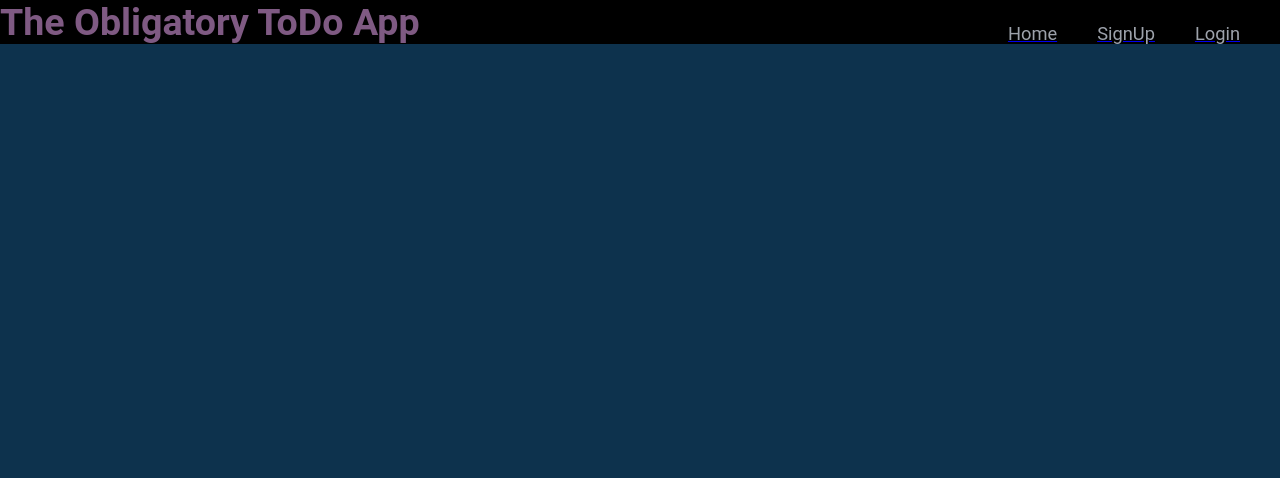
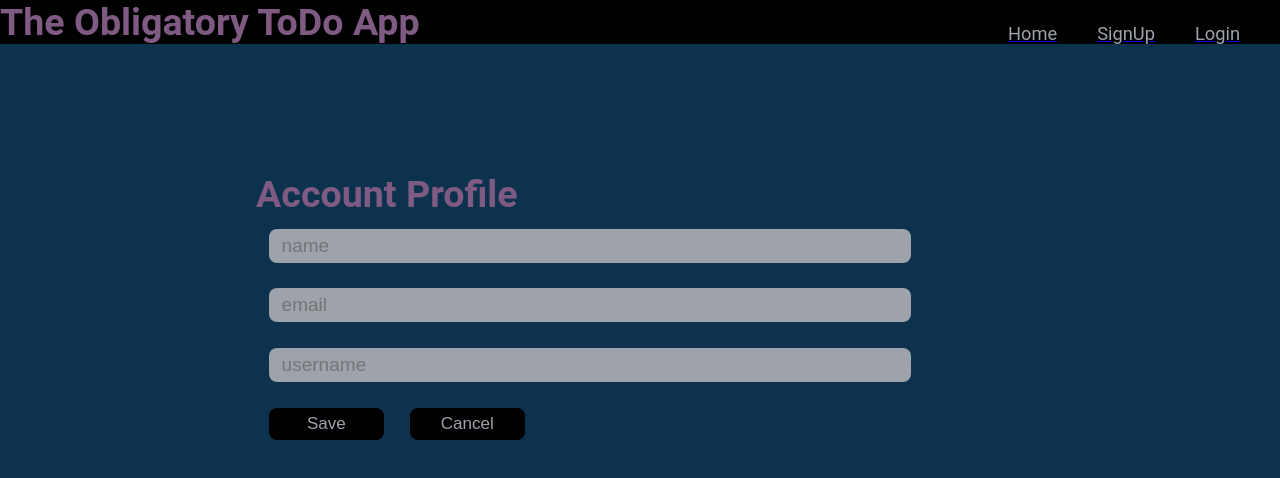
Before and after one commit to terryjreynolds/MERN-Todo-App, a React (Create React App) app in the folder client/: page /profile in a window 1280 px wide. Shown: the top 478 px of the page. Built offline with nearby package versions, Linux system fonts and the light colour scheme; no server answers.

Commit message:
wired the update user profile routes

```diff
--- a/client/src/App.js
+++ b/client/src/App.js
@@ -7,6 +7,8 @@ import Register from "./components/Register";
 import Login from "./components/Login";
 import Navbar from './components/Navbar';
 import Dashboard from './components/Dashboard';
+import Profile from './components/Profile';
+import PasswordChange from "./components/PasswordChange";
 
 class App extends Component{
 
@@ -41,7 +43,8 @@ this.setState({
 <Route exact path='/Todo' component={Todo} />
 <Route path='/register' component={Register} />
 <Route path='/login' render={(props) => <Login {...props} setUserState={ this.setUserState } userAuthState= {this.state.loggedIn}/>} />
-
+<Route path='/profile' component={Profile} />
+<Route path='/passwordChange' component={PasswordChange} />
       </Switch>
 
     </div>
--- a/client/src/components/Input.js
+++ b/client/src/components/Input.js
@@ -4,10 +4,24 @@ import axios from "axios";
 import { truncateDate } from "../helpers";
 
 class Input extends Component {
-  state = {
+
+  constructor(props) {
+    super(props);
+
+  //create a ref to the todo input field
+ this.textInput = React.createRef();
+
+
+  this.state = {
     action: "",
     edited: truncateDate(Date())
   };
+
+}
+
+componentDidMount(){
+  this.textInput.current.focus();
+}
 
   addTodo = e => {
     e.preventDefault();
@@ -43,6 +57,7 @@ class Input extends Component {
     return (
       <form onSubmit={this.addTodo}>
         <input
+        ref={this.textInput}
           placeholder="Create a new to-do item"
           type="text"
           onChange={this.handleChange}
--- a/client/src/components/Login.js
+++ b/client/src/components/Login.js
@@ -3,7 +3,7 @@ import axios from "axios";
 import { Redirect } from 'react-router';
 
 const buttonStyle = {
-  display: 'block',
+
   margin: '1vw'
 };
 
@@ -19,16 +19,25 @@ class Login extends React.Component {
   constructor(props) {
     super(props);
 
+    //create a ref for username field on login form
+this.loginInput = React.createRef();
+
     this.state = {
 
       username: "",
       password: "",
       toHome: false,
-      sessionUserName: ''
+      sessionUserName: '',
+      displayFlashMsg: false,
+      msg: ''
 
     };
 
     axios.defaults.withCredentials = true;
+  }
+
+  componentDidMount(){
+    this.loginInput.current.focus();
   }
 
  handleChange = (e) => {
@@ -66,9 +75,22 @@ class Login extends React.Component {
         self.setState({toHome: true});
       } else {
         console.log('error', res.data);
+        self.setState({
+          msg: res.data,
+          displayFlashMsg: true
+        });
       }
 
+      setTimeout(function() {
 
+        self.setState({
+        displayFlashMsg: false,
+        msg: "",
+        username: '',
+        password: ''
+      });
+
+      }, 1500);
 
     })
   }
@@ -91,7 +113,10 @@ class Login extends React.Component {
 
       <form onSubmit={this.handleSubmit}>
       <h1 style={buttonStyle}>To-Do Login</h1>
-      <input style= {inputStyle} placeholder='username'  id='username' onChange={this.handleChange} value={this.state.username} name='username' type='text'   />
+      <h5 className={this.state.displayFlashMsg ? 'displayFlash' : 'hideFlash'}
+
+      >{this.state.msg}</h5>
+      <input ref={this.loginInput} style= {inputStyle} placeholder='username'  id='username' onChange={this.handleChange} value={this.state.username} name='username' type='text'   />
         <input style= {inputStyle}  placeholder='password ' id='password'  onChange={this.handleChange} value={this.state.password} name='password' type='password'    />
         <button style={buttonStyle} type='submit'>Submit</button>
       </form>
--- a/client/src/components/ModalDelete.js
+++ b/client/src/components/ModalDelete.js
@@ -174,7 +174,7 @@ return <Redirect to={{
           value={this.state.action}
           type='password'
           name="password"
-          placeHolder='Enter Password'
+          placeholder='Enter Password'
           ref={this.textInput}
 
         />
--- /dev/null
+++ b/client/src/components/PasswordChange.js
@@ -0,0 +1,133 @@
+import React from "react";
+import axios from "axios";
+import { Redirect } from 'react-router';
+
+
+
+const buttonStyle = {
+  display: 'inline-block',
+  margin: '1vw'
+};
+
+const inputStyle = {
+  margin: '1vw'
+};
+
+
+class PasswordChange extends React.Component {
+
+  constructor(props) {
+    super(props);
+
+  //create reference on name input field
+this.textInput = React.createRef();
+
+    this.state = {
+        id: '',
+      name: "",
+      email: "",
+      username: "",
+      password: "",
+      confirm:  '',
+      userUpdated: false,
+      sessionUserName: "",
+      showInputFields: false
+    }
+  }
+
+componentDidMount() {
+  //setting focus on name input field
+  this.textInput.current.focus();
+  this.populateProfileFields();
+}
+
+populateProfileFields = () => {
+    console.log('in populateProfileFields');
+
+    axios
+    .get("/users/profile")
+    .then(res => {
+      if (res.data) {
+        console.log("resdata", res);
+        this.setState({
+            id: res.data._id,
+          name: res.data.name,
+          email: res.data.email,
+          username: res.data.username
+        });
+      }else {
+        console.log('nothing');
+      }
+    })
+    .catch(err => console.log(err));
+}
+
+ handleChange = (e) => {
+  console.log('e', e.target.name);
+   const target = e.target;
+   const value = target.value
+   const name = target.name;
+
+   this.setState({
+[name]: value
+   });
+ }
+
+ //handles save button
+  handleSubmit = (e) => {
+    e.preventDefault();
+    // const data = new FormData(e.target);
+    console.log("im in handle save");
+
+    axios
+      .put(
+        `/users/profile/${this.state.id}/${this.state.name}/${
+          this.state.email
+        }/${this.state.username}`
+      )
+      .then(res => {
+        if (res) {
+          console.log("send Profile resdata", res);
+          this.setState({
+              userUpdated: true
+          })
+        }
+      })
+      .catch(err => console.log(err));
+  };
+
+  goBack = (e) => {
+      e.preventDefault();
+      this.props.history.goBack();
+  }
+  render() {
+    console.log('rendering Profile');
+     //conditionally rendering the Todo page
+     if (this.state.userUpdated) {
+        return <Redirect to={{
+          pathname: '/Todo',
+          state: { username: this.state.username }
+      }}
+  />
+      }
+    return (
+      <div>
+      <h1>Change Password</h1>
+      <h5 className={this.state.msg === 'Registration Successful' ? 'displayFlashSuccess' : this.state.displayFlashMsg ? 'displayFlash' : 'hideFlash'}
+
+      >{this.state.msg}</h5>
+      <form onSubmit={this.handleSubmit}>
+      <input ref={this.textInput} style= {inputStyle} placeholder="Enter Old Password"  id='name' onChange={this.handleChange}  name='oldPassword' type='text'   />
+      <input className={this.props.show ? "showModal" : "hideModal"} style= {inputStyle}  placeholder='password ' id='password'  onChange={this.handleChange} value={this.state.password} name='password' type='password'    />
+        <input className={this.props.show ? "showModal" : "hideModal"} style= {inputStyle} placeholder="confirm password"  id='password2'  onChange={this.handleChange} value={this.state.confirm} name='confirm' type='password'     />
+        <button  style= {buttonStyle} type='submit' >Save</button>
+         <button onClick={this.goBack} style= {buttonStyle}>Cancel</button>
+      </form>
+      </div>
+
+
+    );
+  }
+}
+
+export default PasswordChange;
--- /dev/null
+++ b/client/src/components/Profile.js
@@ -0,0 +1,132 @@
+import React from "react";
+import axios from "axios";
+import { Redirect } from 'react-router';
+
+
+
+const buttonStyle = {
+  display: 'inline-block',
+  margin: '1vw'
+};
+
+const inputStyle = {
+  margin: '1vw'
+};
+
+
+class Profile extends React.Component {
+
+  constructor(props) {
+    super(props);
+
+  //create reference on name input field
+this.textInput = React.createRef();
+
+    this.state = {
+        id: '',
+      name: "",
+      email: "",
+      username: "",
+      password: "",
+      confirm:  '',
+      userUpdated: false,
+      sessionUserName: ""
+    }
+  }
+
+componentDidMount() {
+  //setting focus on name input field
+  this.textInput.current.focus();
+  this.populateProfileFields();
+}
+
+populateProfileFields = () => {
+    console.log('in populateProfileFields');
+
+    axios
+    .get("/users/profile")
+    .then(res => {
+      if (res.data) {
+        console.log("resdata", res);
+        this.setState({
+            id: res.data._id,
+          name: res.data.name,
+          email: res.data.email,
+          username: res.data.username
+        });
+      }else {
+        console.log('nothing');
+      }
+    })
+    .catch(err => console.log(err));
+}
+
+ handleChange = (e) => {
+  console.log('e', e.target.name);
+   const target = e.target;
+   const value = target.value
+   const name = target.name;
+
+   this.setState({
+[name]: value
+   });
+ }
+
+ //handles save button
+  handleSubmit = (e) => {
+    e.preventDefault();
+    // const data = new FormData(e.target);
+    console.log("im in handle save");
+
+    axios
+      .put(
+        `/users/profile/${this.state.id}/${this.state.name}/${
+          this.state.email
+        }/${this.state.username}`
+      )
+      .then(res => {
+        if (res) {
+          console.log("send Profile resdata", res);
+          this.setState({
+              userUpdated: true
+          })
+        }
+      })
+      .catch(err => console.log(err));
+  };
+
+  goBack = (e) => {
+      e.preventDefault();
+      this.props.history.goBack();
+  }
+  render() {
+    console.log('rendering Profile');
+     //conditionally rendering the Todo page
+     if (this.state.userUpdated) {
+        return <Redirect to={{
+          pathname: '/Todo',
+          state: { username: this.state.username }
+      }}
+  />
+      }
+    return (
+      <div>
+      <h1>Account Profile</h1>
+      <h5 className={this.state.msg === 'Registration Successful' ? 'displayFlashSuccess' : this.state.displayFlashMsg ? 'displayFlash' : 'hideFlash'}
+
+      >{this.state.msg}</h5>
+      <form onSubmit={this.handleSubmit}>
+      <input ref={this.textInput} style= {inputStyle} placeholder="name"  id='name' onChange={this.handleChange}  value={this.state.name} name='name' type='text'   />
+        <input style= {inputStyle}  placeholder="email"  id='email' onChange={this.handleChange}  value={this.state.email} name='email' type='text'    />
+        <input style= {inputStyle} placeholder='username'  id='username' onChange={this.handleChange} value={this.state.username} name='username' type='text' />
+        <button  style= {buttonStyle} type='submit' >Save</button>
+         <button onClick={this.goBack} style= {buttonStyle}>Cancel</button>
+      </form>
+      </div>
+
+
+    );
+  }
+}
+
+export default Profile;
--- a/client/src/components/Register.js
+++ b/client/src/components/Register.js
@@ -17,6 +17,9 @@ class Register extends React.Component {
   constructor(props) {
     super(props);
 
+  //create reference on name input field
+this.textInput = React.createRef();
+
     this.state = {
       name: "",
       username: "",
@@ -30,6 +33,11 @@ class Register extends React.Component {
 
 
   }
+
+componentDidMount() {
+  //setting focus on name input field
+  this.textInput.current.focus();
+}
 
  handleChange = (e) => {
   console.log('e', e.target.name);
@@ -169,7 +177,7 @@ messages.forEach(flashErrors(display, delay));
 
 
 
-      <input style= {inputStyle} placeholder="name"  id='name' onChange={this.handleChange}  value={this.state.name} name='name' type='text'   />
+      <input ref={this.textInput} style= {inputStyle} placeholder="name"  id='name' onChange={this.handleChange}  value={this.state.name} name='name' type='text'   />
         <input style= {inputStyle}  placeholder="email"  id='email' onChange={this.handleChange}  value={this.state.email} name='email' type='text'    />
         <input style= {inputStyle} placeholder='username'  id='username' onChange={this.handleChange} value={this.state.username} name='username' type='text'   />
         <input style= {inputStyle}  placeholder='password ' id='password'  onChange={this.handleChange} value={this.state.password} name='password' type='password'    />
```
Also changed, not shown: client/src/components/DropDownMenu.js (+9 -5 lines), client/src/components/Todo.js (+9 -3 lines), 2 other files (tests, documents, lock files or other folders).
